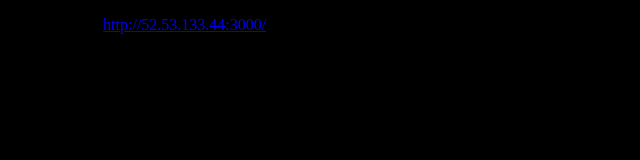
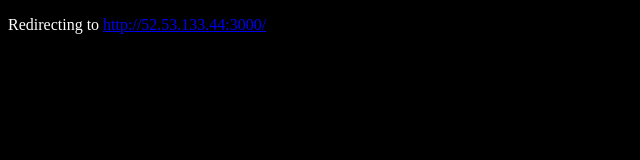
Before and after one commit to alec-leong/website, a Next.js app: page /bitcoin-price-index in a window 1280 px wide. Shown: the top 160 px of the page, without its empty margins (0-640 px from the left). Built offline with nearby package versions, Linux system fonts and the light colour scheme.

Commit message:
Updated <TravelsiteReviewsServer /> added background-color attribute.

```diff
--- a/pages/bitcoin-price-index/index.js
+++ b/pages/bitcoin-price-index/index.js
@@ -6,7 +6,14 @@ class BitCoinPriceIndex extends React.Component {
 
   render() {
     return (
-      <p>Redirecting to <a href={process.env.BITCOIN_PRICE_INDEX_URL}>{process.env.BITCOIN_PRICE_INDEX_URL}</a></p>
+      <div>
+        <p>Redirecting to <a href={process.env.BITCOIN_PRICE_INDEX_URL}>{process.env.BITCOIN_PRICE_INDEX_URL}</a></p>
+        <style jsx>{`
+          p {
+            color: #FFFFFF;
+          }
+        `}</style>
+      </div>
     )
   }
 }
```
